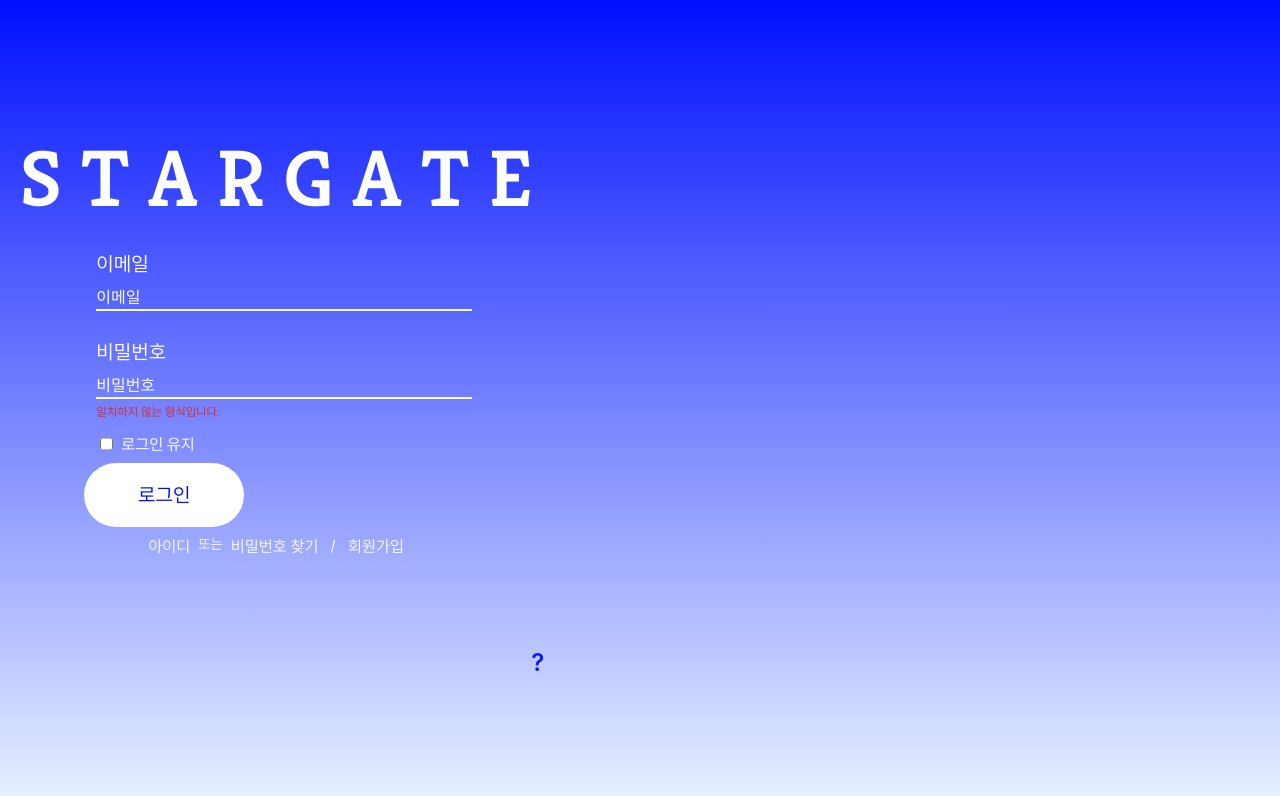
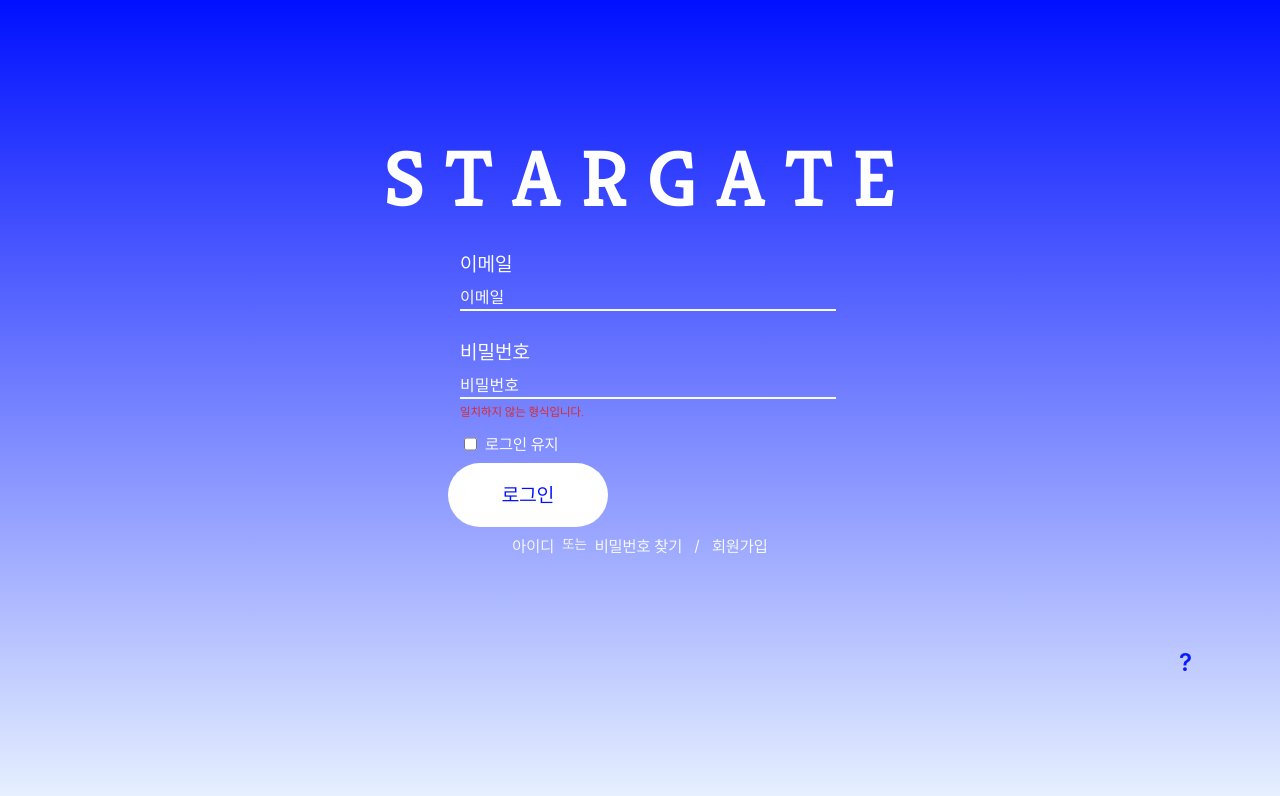
Before and after one commit to fnejd/StarGate, a React (Vite) app in the folder Stargate-Fe/: page / in a window 1280 px wide. Shown: the top 796 px of the page. Built offline with nearby package versions, Linux system fonts and the light colour scheme.

Commit message:
chore: input_type 업데이트

```diff
--- a/Stargate-Fe/src/organisms/SignInComponent.tsx
+++ b/Stargate-Fe/src/organisms/SignInComponent.tsx
@@ -35,7 +35,7 @@ const SignInComponent = () => {
   };
 
   return (
-    <div className="max-w-sm ml-auto mr-auto">
+    <div className="max-w-sm ml-auto mr-auto items-center">
       <InputComponent
         type="text"
         text="이메일"
--- a/Stargate-Fe/src/organisms/SignUpComponent.tsx
+++ b/Stargate-Fe/src/organisms/SignUpComponent.tsx
@@ -100,7 +100,7 @@ const SignUpComponent = () => {
       <div className="flex">
         <InputComponent
           text="생년월일"
-          type="text"
+          type="date"
           keyName="birth"
           getter={user}
           setter={setUser}
--- a/Stargate-Fe/src/pages/auth/SignIn.tsx
+++ b/Stargate-Fe/src/pages/auth/SignIn.tsx
@@ -4,11 +4,13 @@ import ToolTipComponent from "@/atoms/ToolTipComponent";
 
 const SignIn = () => {
   return (
-    <div>
-      <h1 className="t2b text-white m-5">S T A R G A T E</h1>
-      <SignInComponent />
-      <div className="text-right mt-20">
-        <ToolTipComponent />
+    <div className="w-screen">
+      <div className="ml-auto mr-auto">
+        <h1 className="t2b text-white m-5 text-center">S T A R G A T E</h1>
+        <SignInComponent />
+        <div className="text-right mr-20 mt-20">
+          <ToolTipComponent />
+        </div>
       </div>
     </div>
   );
```
